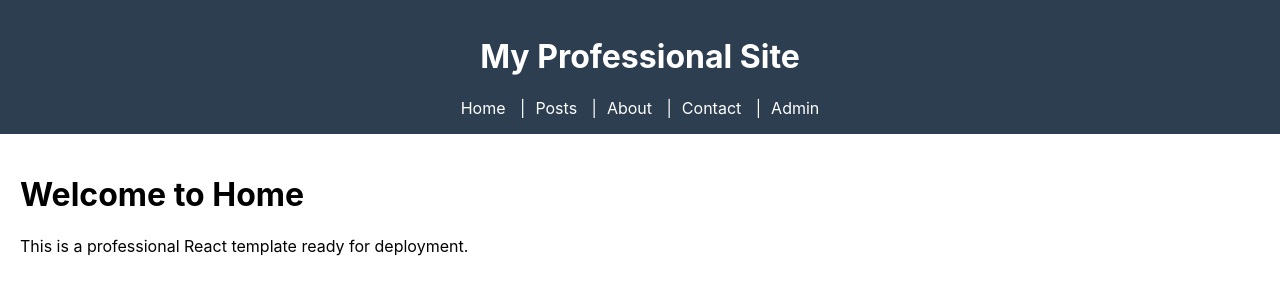
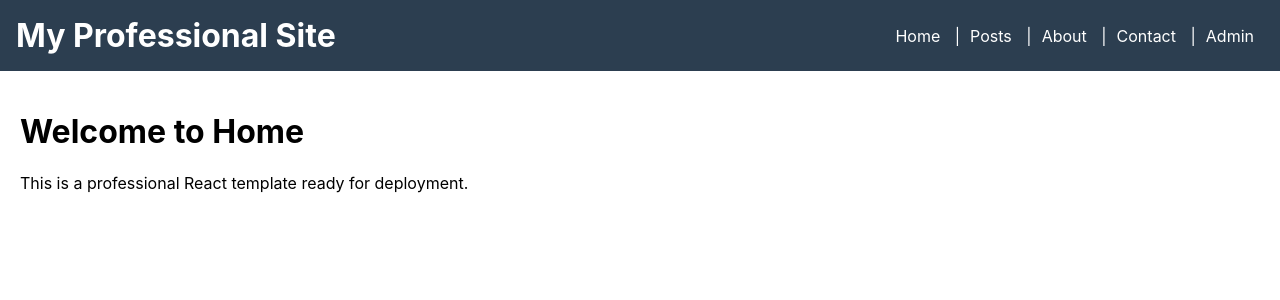
Before and after one commit to shin-meiri/main, a React (Create React App) app: page / in a window 1280 px wide. Shown: the top 300 px of the page. Built offline with nearby package versions, Linux system fonts and the light colour scheme.

Commit message:
Update Header.jsx

```diff
--- a/src/components/Header.jsx
+++ b/src/components/Header.jsx
@@ -7,13 +7,17 @@ const Header = () => {
       backgroundColor: '#2c3e50',
       color: 'white',
       padding: '1rem',
-      textAlign: 'center'
+      display: 'flex',
+      justifyContent: 'space-between',
+      alignItems: 'center'
     }}>
-      <h1>
-        <Link to="/" style={{ color: 'white', textDecoration: 'none' }}>
-          My Professional Site
-        </Link>
-      </h1>
+      <div>
+        <h1 style={{ margin: 0 }}>
+          <Link to="/" style={{ color: 'white', textDecoration: 'none' }}>
+            My Professional Site
+          </Link>
+        </h1>
+      </div>
       <nav>
         <Link to="/" style={linkStyle}>Home</Link> |
         <Link to="/post" style={linkStyle}>Posts</Link> |
```
